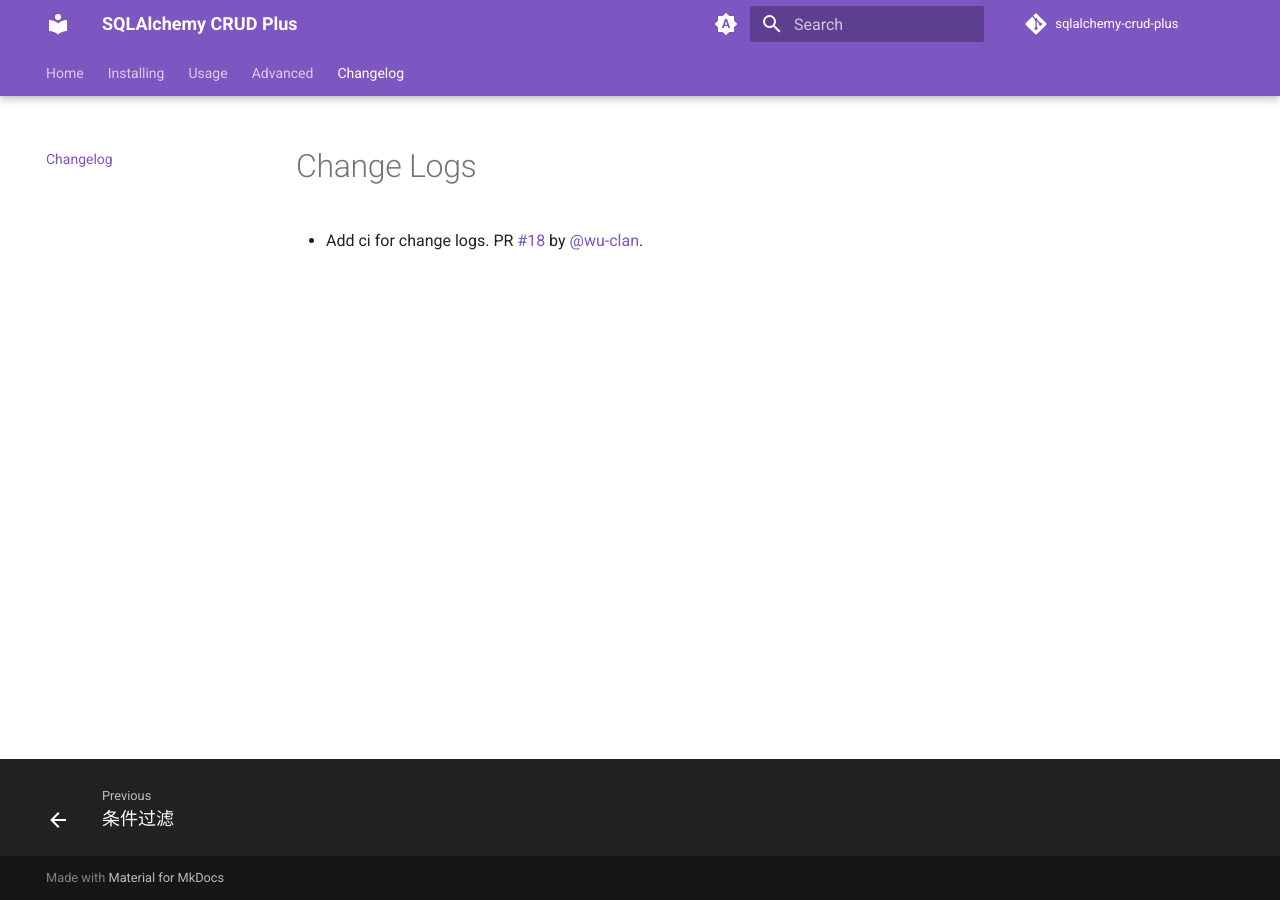
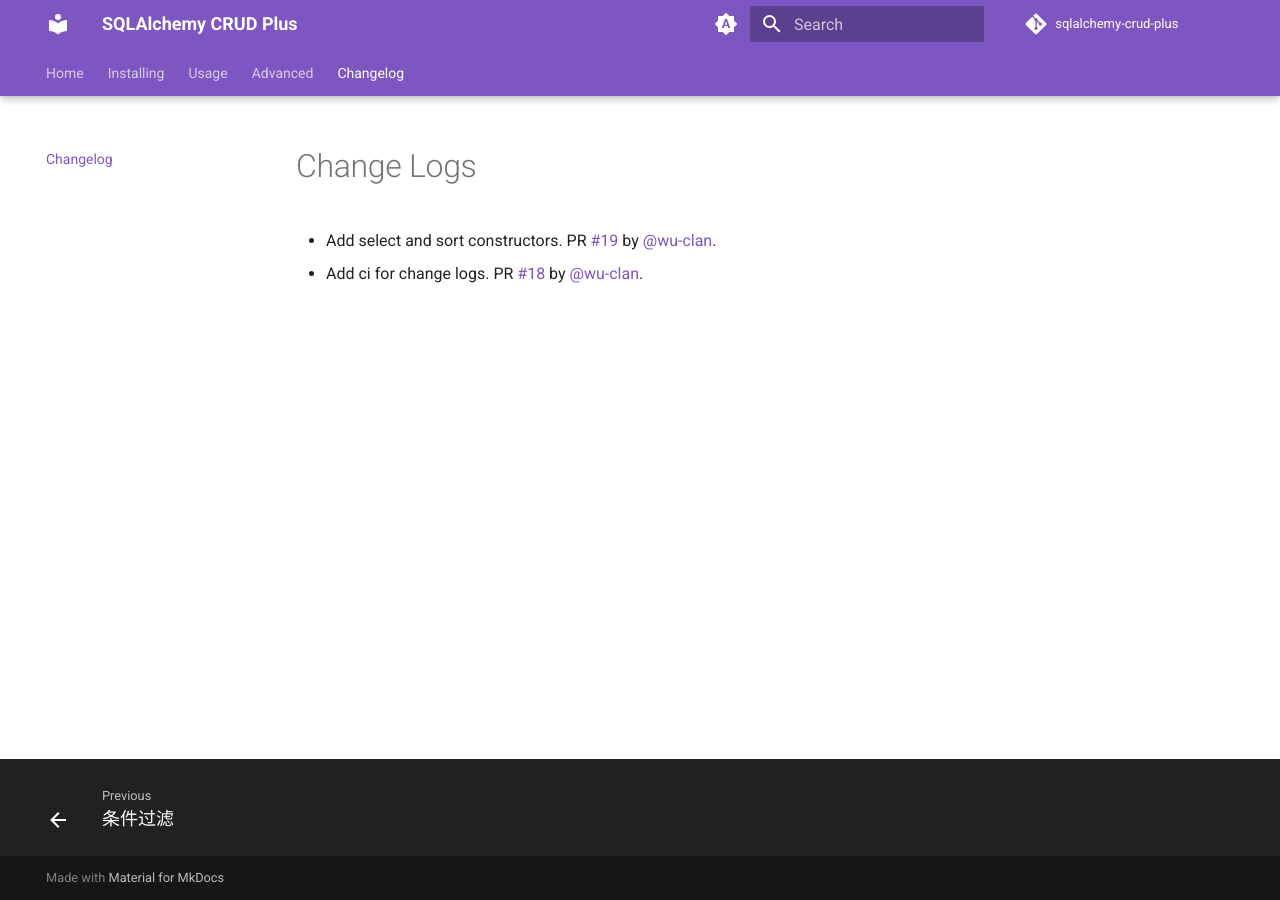
Before and after one commit to fastapi-practices/sqlalchemy-crud-plus, an MkDocs documentation site: the page built from docs/changelog.md, in a window 1280 px wide. Built offline with MkDocs 1.6.1 and Material for MkDocs 9.7.7, drawn with Linux system fonts in a browser that asks for light colours; comment, search, counter and statistics services are not loaded.

Commit message:
📝 Update release notes

```diff
--- a/docs/changelog.md
+++ b/docs/changelog.md
@@ -1,3 +1,4 @@
 # Change Logs
 
+* Add select and sort constructors. PR [#19](https://github.com/fastapi-practices/sqlalchemy-crud-plus/pull/19) by [@wu-clan](https://github.com/wu-clan).
 * Add ci for change logs. PR [#18](https://github.com/fastapi-practices/sqlalchemy-crud-plus/pull/18) by [@wu-clan](https://github.com/wu-clan).
```
